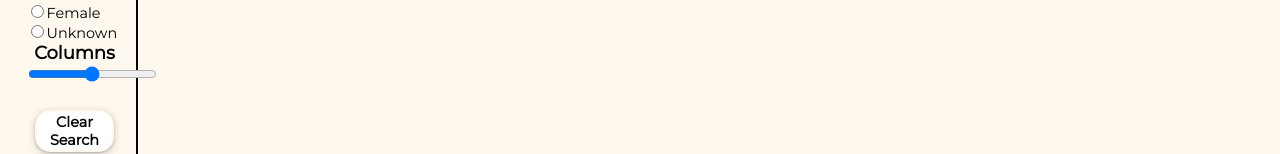
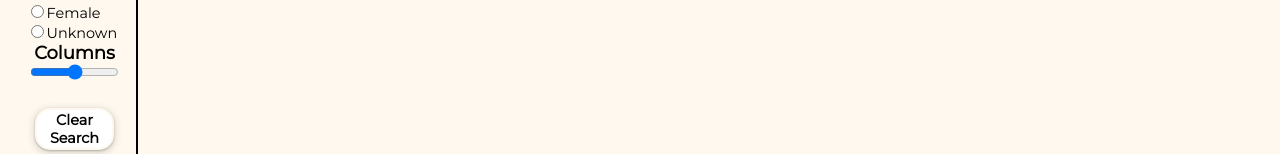
Before and after one commit to lumialfe/Rick-Morty_Vue_EmpathyAcademy, a Vue app: page / in a window 1280 px wide. Shown: the part 308-462 px from the top of the page. Built offline with nearby package versions, Linux system fonts and the light colour scheme; no server answers.

Commit message:
Changed slider width

```diff
--- a/src/components/Filters.vue
+++ b/src/components/Filters.vue
@@ -68,6 +68,8 @@ export default {
     font-size: 125%;
     font-weight: bold;
   }
+
+  .aside__filters-columnSlider {width: 90%;margin:auto;}
 }
 
 @media only screen and (max-width: 640px) {
```
